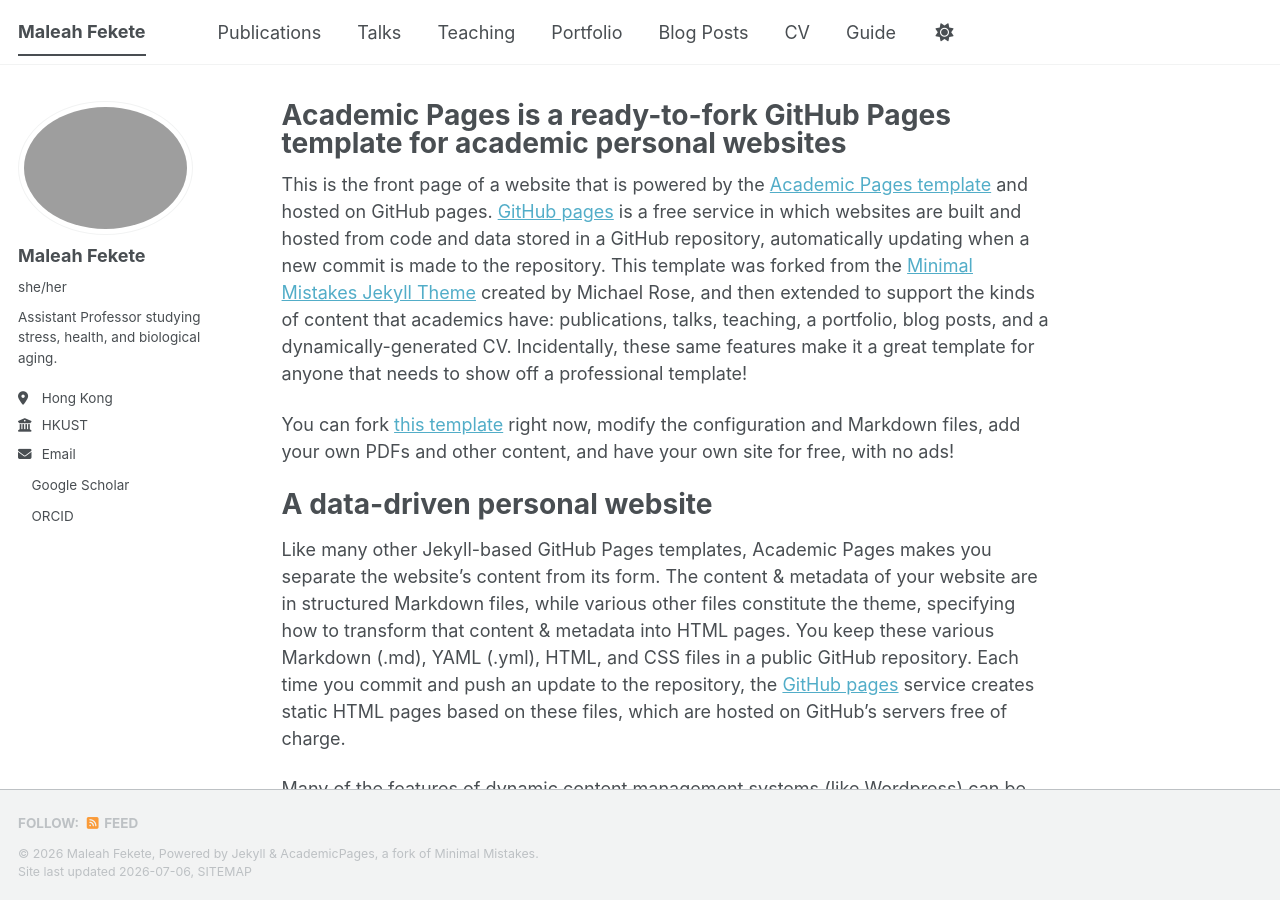
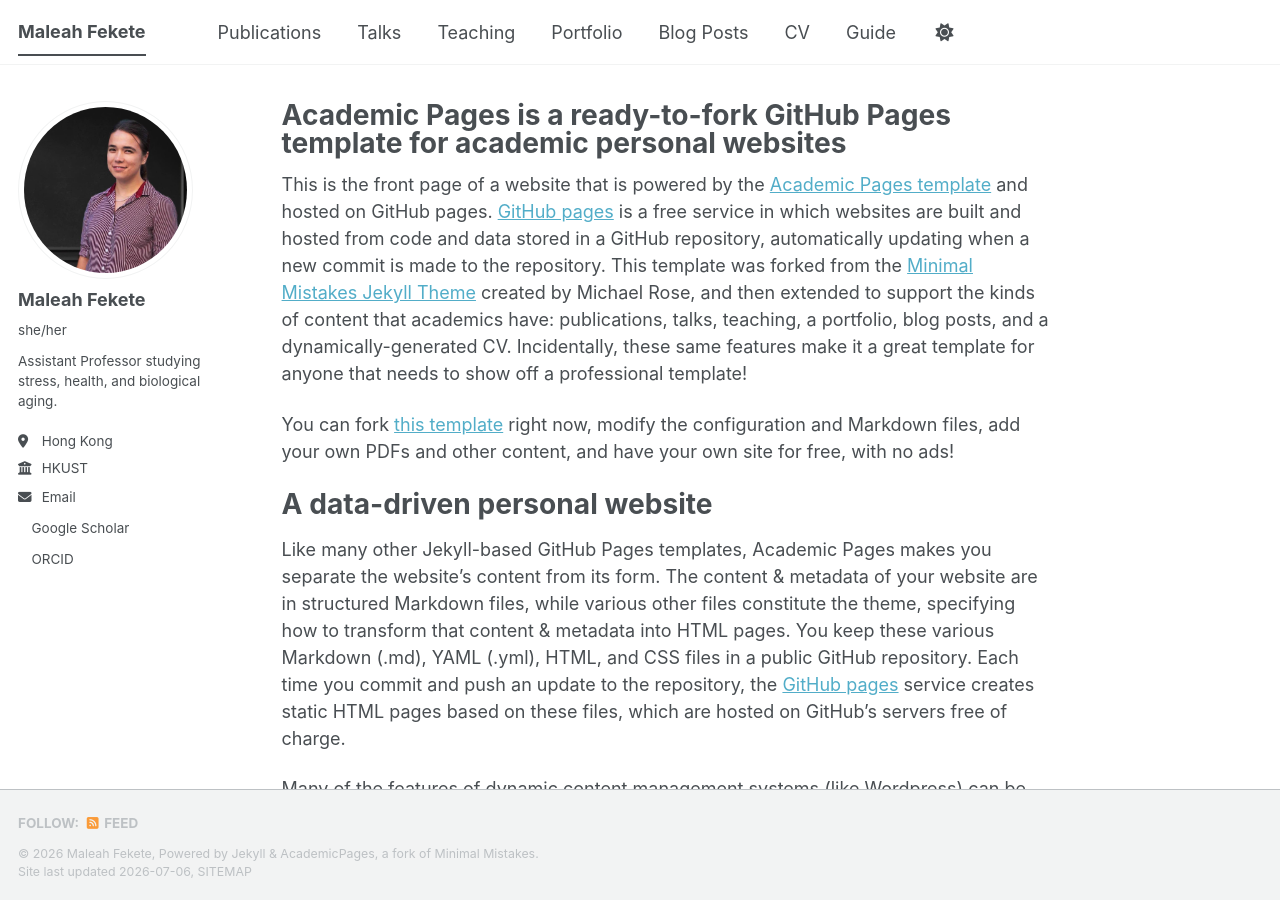
Before and after one commit to maleahfek/maleahfek.github.io, a Jekyll site: the page built from _pages/about.md, in a window 1280 px wide and 900 px high. Built offline with Jekyll 4.4.1, drawn with Linux system fonts in a browser that asks for light colours; a style sheet for code colours, icons or effects is not loaded.

Commit message:
Update _config.yml
fixed jpeg to jpg

```diff
--- a/_config.yml
+++ b/_config.yml
@@ -23,7 +23,7 @@ repository               : "maleahfek/maleahfek.github.io"
 #               Additional customization can be done by editing /_includes/author-profile.html
 author:
   # Biographic information
-  avatar           : "images/profile.jpeg"
+  avatar           : "profile.jpg"
   name             : "Maleah Fekete"
   pronouns         : "she/her"
   bio              : "Assistant Professor studying stress, health, and biological aging."
```
